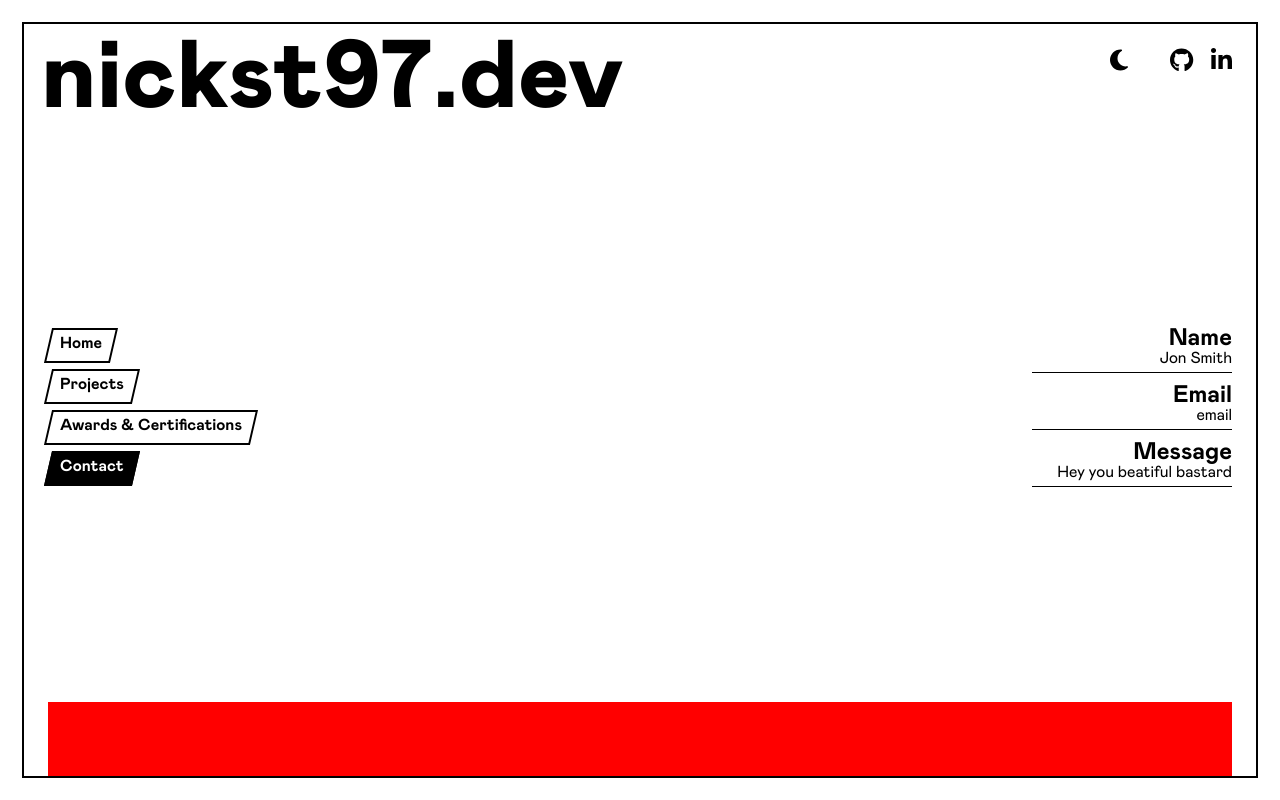
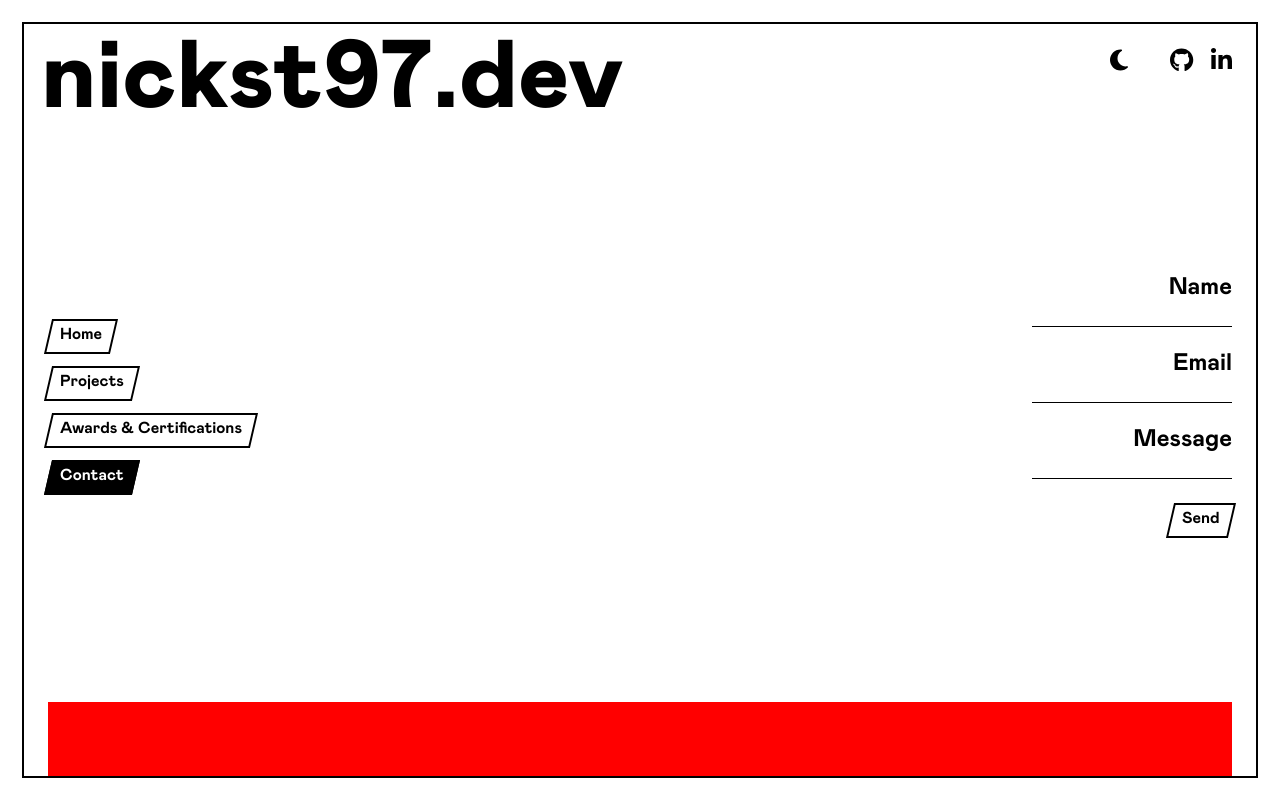
Before and after one commit to nickst97/nickst97.github.io, a React (Create React App) app: page / in a window 1280 px wide. Both pictures are taken after a click on the button "Contact". Built offline with nearby package versions, Linux system fonts and the light colour scheme.

Commit message:
Finished contact form

```diff
--- a/src/components/sections/Contact.jsx
+++ b/src/components/sections/Contact.jsx
@@ -2,18 +2,23 @@ import { useState } from "react";
 import "../../css/Contact.css";
 
 export default function Contact() {
-	const [numOfNewLines, setNumOfNewLines] = useState(0);
+	// const [numOfNewLines, setNumOfNewLines] = useState(0);
 
-	const handleInput = (e) => {
-		const element = document.getElementById("contact-form-field-message");
-		let newLines = element.getElementsByTagName("div").length;
+	// const handleInput = (e) => {
+	// 	const element = document.getElementById("contact-form-field-message");
 
-		setNumOfNewLines(newLines);
-	};
+	// 	let newLines = element.getElementsByTagName("div").length;
+	// 	console.log(element);
+	// 	if (element.offsetWidth >= 650) {
+	// 		console.log("hey");
+	// 		newLines += 1;
+	// 	}
+	// 	setNumOfNewLines(newLines);
+	// };
 
-	const calculateHeight = () => {
-		return (numOfNewLines + 1) * 22 + "px";
-	};
+	// const calculateHeight = () => {
+	// 	return (numOfNewLines + 1) * 22 + "px";
+	// };
 
 	return (
 		<section id="section-contact">
@@ -23,18 +28,14 @@ export default function Contact() {
 					<div
 						className="section-item-description contact-form-field"
 						contentEditable
-					>
-						Jon Smith
-					</div>
+					></div>
 				</div>
 				<div className="section-item" id="contact-form-email">
 					<div className="section-item-title">Email</div>
 					<div
 						className="section-item-description contact-form-field"
 						contentEditable
-					>
-						email
-					</div>
+					></div>
 				</div>
 				<div className="section-item" id="contact-form-message">
 					<div className="section-item-title">Message</div>
@@ -42,12 +43,11 @@ export default function Contact() {
 						className="section-item-description contact-form-field"
 						contentEditable
 						id="contact-form-field-message"
-						onInput={handleInput}
-						style={{ height: calculateHeight() }}
-					>
-						Hey you beatiful bastard
-					</div>
+					></div>
 				</div>
+				<button className="nav-item">
+					<span>Send</span>
+				</button>
 			</div>
 		</section>
 	);
--- a/src/css/Contact.css
+++ b/src/css/Contact.css
@@ -3,7 +3,7 @@
 	border-bottom: 1px solid var(--black-color);
 	min-width: 200px;
 	min-height: 22px;
-	height: 22px;
+	height: auto;
 	transition: height 0.3s ease;
-	/* TODO: set max width */
+	max-width: calc(100vw - 250px);
 }
--- a/src/css/NavBar.css
+++ b/src/css/NavBar.css
@@ -5,7 +5,7 @@ nav {
 	width: auto;
 	align-items: start;
 	justify-content: center;
-	gap: 6px;
+	gap: 12px;
 }
 
 .nav-item {
--- a/src/css/SectionContent.css
+++ b/src/css/SectionContent.css
@@ -15,6 +15,8 @@ section {
 .section-item-title {
 	font-weight: bold;
 	font-size: 24px;
+	line-height: 1;
+	margin-bottom: 5px;
 }
 
 .section-item-description {
@@ -30,5 +32,5 @@ section {
 	align-items: end;
 	justify-content: center;
 	text-align: right;
-	gap: 10px;
+	gap: 24px;
 }
```
